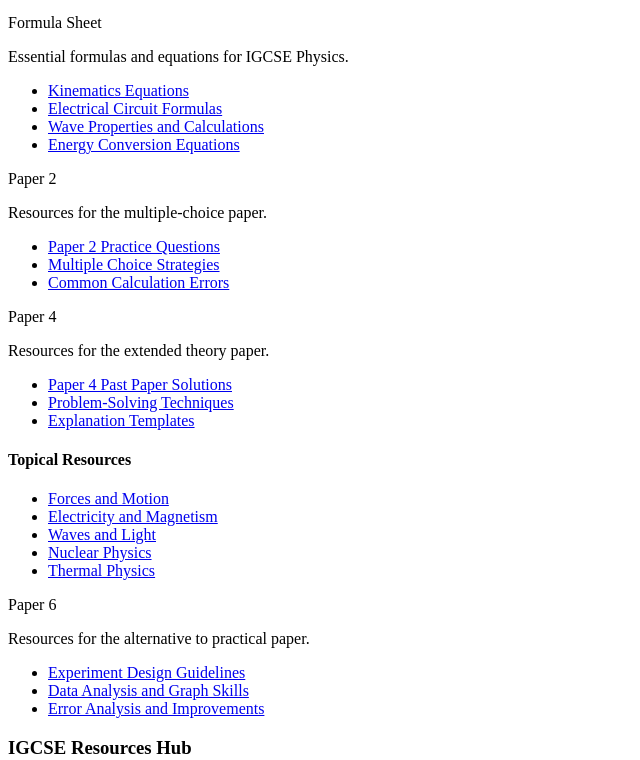
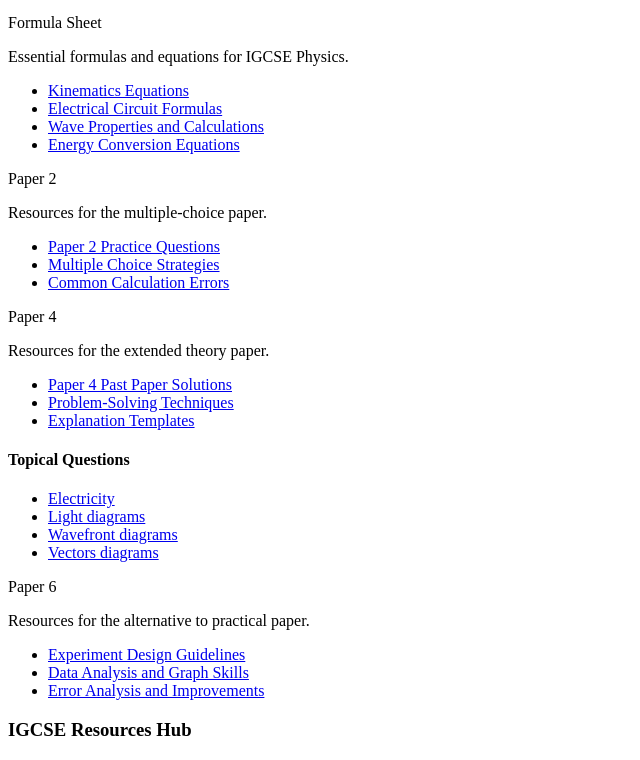
Before and after one commit to igcsehub101/IGCSE-Hub, a React (Vite) app in the folder client/: page /subjects/physics in a window 1280 px wide. Shown: the part 431-1191 px from the top of the page, without its empty margins (0-640 px from the left). Built offline with nearby package versions, Linux system fonts and the light colour scheme.

Commit message:
Checkpoint before assistant change: Change physics resources to focus on frequently asked exam questions
Replaced Physics topical resource links with direct links to exam-relevant resources.

Replit-Commit-Author: Assistant

```diff
--- a/client/src/pages/subjects/Physics.tsx
+++ b/client/src/pages/subjects/Physics.tsx
@@ -80,13 +80,13 @@ const Physics = () => {
               <li><a href="#" className="text-yellow-600 hover:underline">Explanation Templates</a></li>
             </ul>
 
-            <h4 className="font-semibold mt-6 mb-3">Topical Resources</h4>
+            <h4 className="font-semibold mt-6 mb-3">Topical Questions</h4>
             <ul className="list-disc pl-5 space-y-2">
-              <li><a href="#" className="text-yellow-600 hover:underline">Forces and Motion</a></li>
-              <li><a href="#" className="text-yellow-600 hover:underline">Electricity and Magnetism</a></li>
-              <li><a href="#" className="text-yellow-600 hover:underline">Waves and Light</a></li>
-              <li><a href="#" className="text-yellow-600 hover:underline">Nuclear Physics</a></li>
-              <li><a href="#" className="text-yellow-600 hover:underline">Thermal Physics</a></li>
+              <li><a href="https://drive.google.com/file/d/1eE0k1fqchSu6eOFHSORhRg7D6U6KiTyn/view?usp=sharing" className="text-yellow-600 hover:underline">Electricity</a></li>
+
+              <li><a href="https://drive.google.com/file/d/1q-NIQx6W1__BnH8eIbHF4KBnSreySGLc/view?usp=drive_link" className="text-yellow-600 hover:underline">Light diagrams</a></li>
+              <li><a href="https://drive.google.com/file/d/1F8EwU_ipzWBlxNFn3NlV4vcoY9bNGviv/view?usp=drive_link" className="text-yellow-600 hover:underline">Wavefront diagrams </a></li>
+              <li><a href="https://drive.google.com/file/d/1S9y4xdfBpBhe7J4xvjHeEauxTjnXiEaU/view?usp=drive_link" className="text-yellow-600 hover:underline">Vectors diagrams</a></li>
             </ul>
           </CardContent>
         </Card>
```
